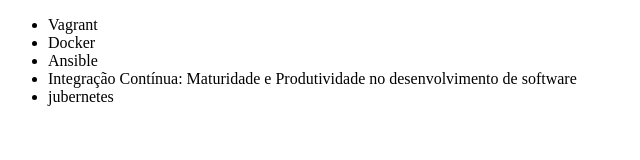
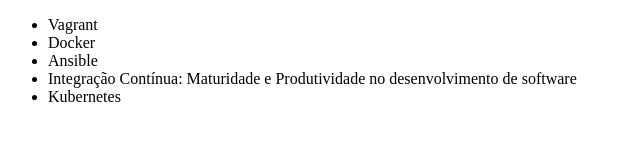
Before and after one commit to vagnerp/curso-alura-git, a plain HTML site: page index.html in a window 1280 px wide. Shown: the full height of the page, 0-640 px from the left. Drawn offline with Linux system fonts and the light colour scheme.

Commit message:
Adicioinando curso Kubernetes

```diff
--- a/index.html
+++ b/index.html
@@ -10,7 +10,7 @@
         <li>Docker</li>
         <li>Ansible</li>
         <li>Integração Contínua: Maturidade e Produtividade no desenvolvimento de software</li>
-        <li>jubernetes</li>
+        <li>Kubernetes</li>
     </ul>
 </body>
 </html>
```
